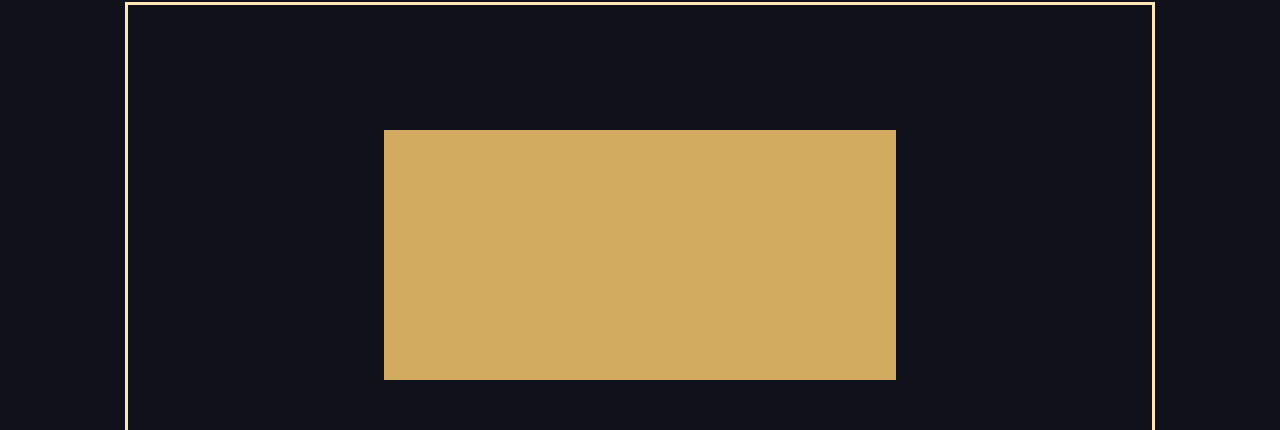
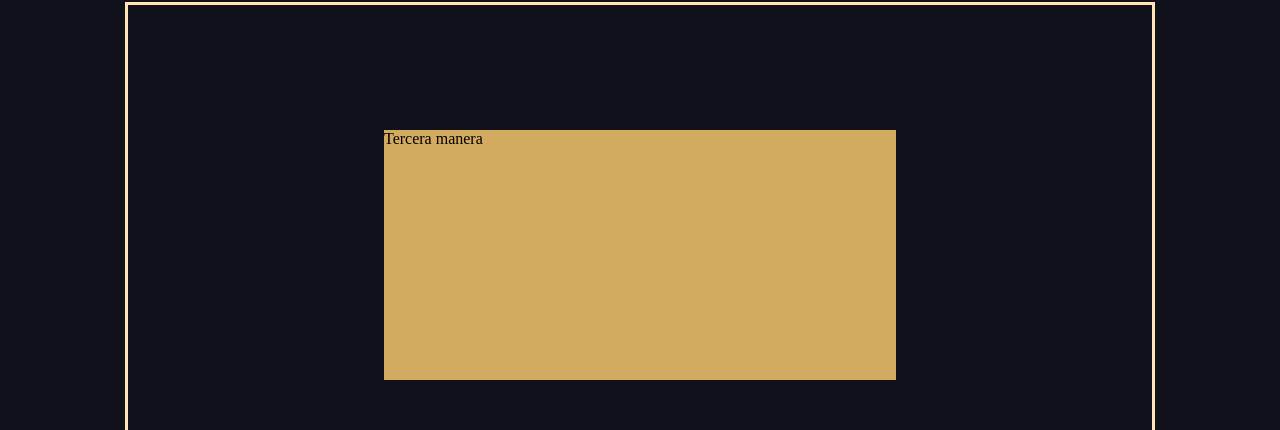
Before and after one commit to ysantilopez/ManerasDeCentrarUnDiv, a plain HTML site: page manera1/index.html in a window 1280 px wide. Shown: the part 85-515 px from the top of the page. Drawn offline with Linux system fonts and the light colour scheme.

Commit message:
Tercera manera de centrar un div

```diff
--- a/manera1/index.html
+++ b/manera1/index.html
@@ -8,7 +8,7 @@
 </head>
 <body>
     <div class="container">
-        <div class="item"></div>
+        <div class="item">Tercera manera </div>
     </div>
 </body>
 </html>
--- a/manera1/style.css
+++ b/manera1/style.css
@@ -13,9 +13,8 @@
     margin: 90px auto;
     outline: 3px solid moccasin;
     position: relative;
-    display: flex;
-    justify-content: center;
-    align-items: center;
+    display: grid;
+    place-items: center;
 }
 
 .item
```
